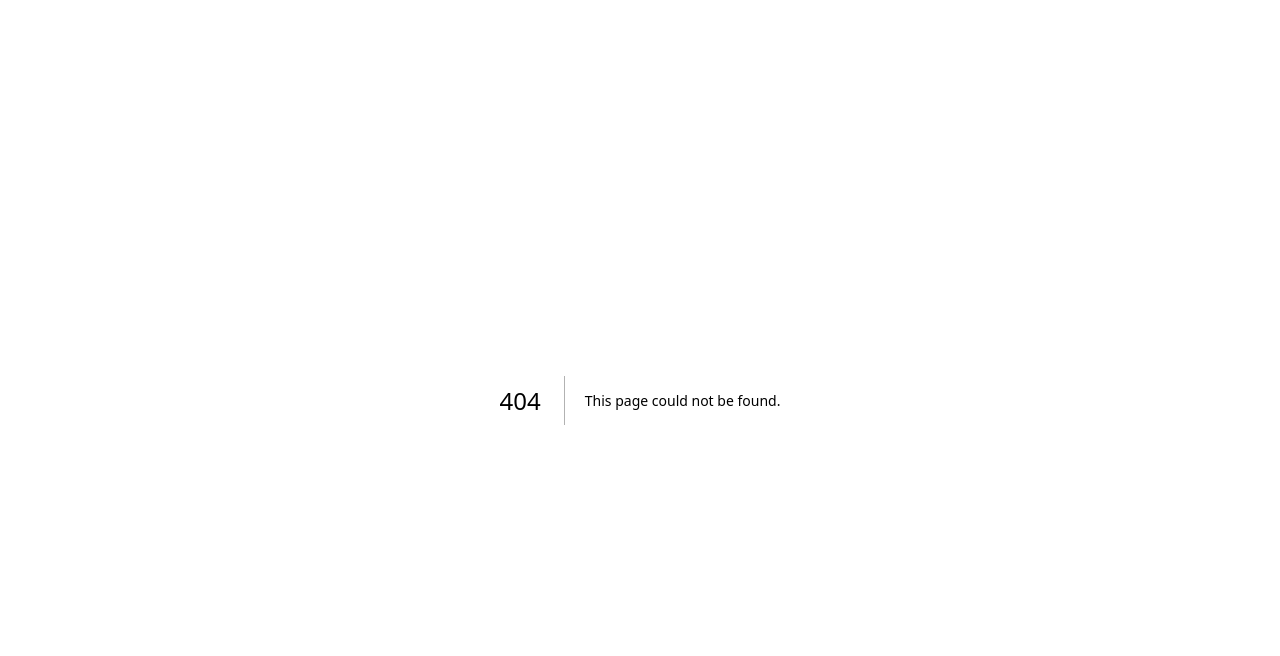
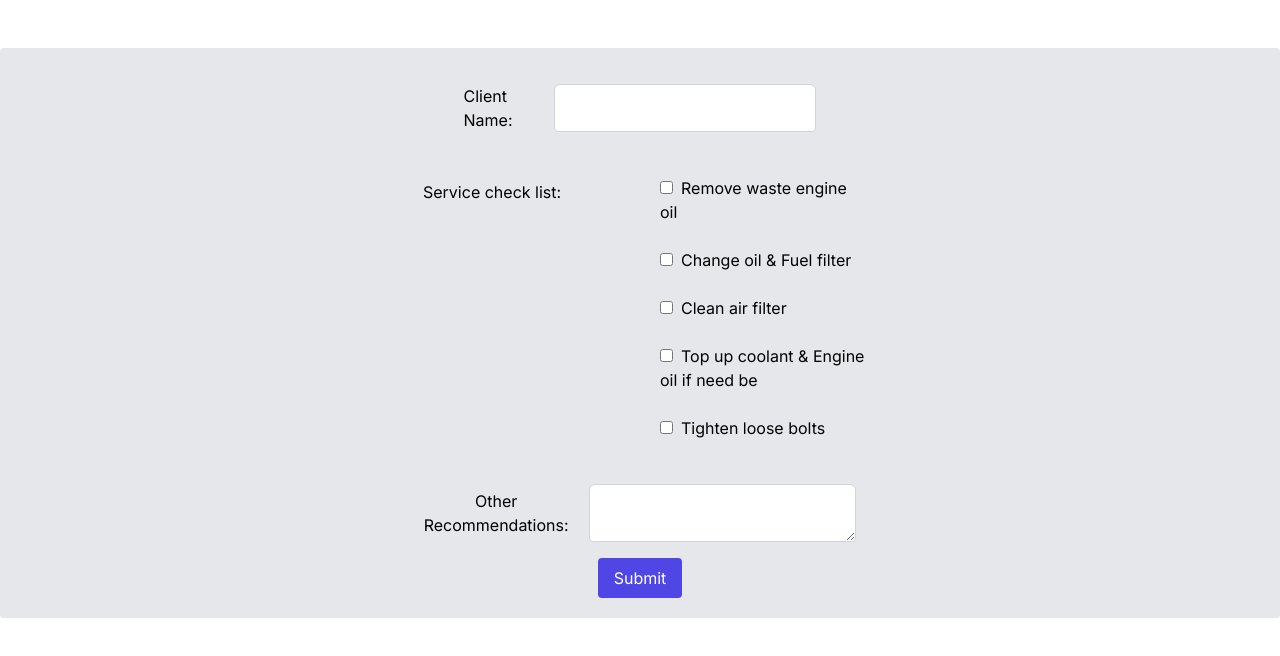
Before and after one commit to Gaston-Enterprise/gaston-web, a Next.js app: page /processes/service-client in a window 1280 px wide. Before the commit this address had no page. Shown: the top 656 px of the page. Built offline with nearby package versions, Linux system fonts and the light colour scheme.

Commit message:
Creation of dashboards

```diff
--- /dev/null
+++ b/src/app/(logged-in)/dashboard/client/page.tsx
@@ -0,0 +1,7 @@
+import React from 'react'
+
+export const page = () => {
+  return (
+    <div>page</div>
+  )
+}
--- /dev/null
+++ b/src/app/(logged-in)/dashboard/engineer/page.tsx
@@ -0,0 +1,40 @@
+"use client";
+
+import React from "react";
+import { useRouter } from "next/navigation";
+
+export default function page() {
+  const router = useRouter();
+
+  const handleButtonClick = async (route: string) => {
+    router.push(route);
+  };
+
+  return (
+    <div className="min-h-screen flex flex-col items-center justify-center bg-gray-50 py-12 px-4 sm:px-6 lg:px-8">
+      <div>Welcome Engineer! What do you want to do?</div>
+      <div className="flex mx-64 flex-col m-10 space-y-10 justify-center space-x-4">
+        <button
+          onClick={() => handleButtonClick("/processes/service-client")}
+          className="py-2 px-4 rounded focus:outline-none text-sm text-white bg-indigo-600 hover:bg-indigo-700"
+        >
+          Service a Client
+        </button>
+        <button
+          onClick={() => handleButtonClick("/processes/attend-emergency")}
+          className="py-2 px-4 bg-indigo-600 text-white rounded hover:bg-indigo-700 focus:outline-none "
+        >
+          Attend an Emergency
+        </button>
+        <button
+          onClick={() => handleButtonClick("/processes/service-client")}
+          className="py-2 px-4 bg-indigo-600 text-white rounded hover:bg-indigo-700 focus:outline-none"
+        >
+          Schedule a Service
+        </button>
+      </div>
+    </div>
+  );
+}
+
+// export default page
--- /dev/null
+++ b/src/app/processes/attend-emergency/page.tsx
@@ -0,0 +1,9 @@
+import React from 'react'
+
+const page = () => {
+  return (
+    <div>page</div>
+  )
+}
+
+export default page
--- /dev/null
+++ b/src/app/processes/schedule-service/page.tsx
@@ -0,0 +1,9 @@
+import React from 'react'
+
+const page = () => {
+  return (
+    <div>page</div>
+  )
+}
+
+export default page
--- /dev/null
+++ b/src/app/processes/service-client/page.tsx
@@ -0,0 +1,85 @@
+"use client";
+
+import React, { useState } from "react";
+
+const page = () => {
+  const [clientName, setClientName] = useState("");
+  const [todos, setTodos] = useState<string[]>([]);
+
+  const handleSubmit = async (e: React.FormEvent) => {
+    e.preventDefault();
+  };
+
+  const handleTodoChange = (e: React.FormEvent<HTMLInputElement>) => {
+    const { value, checked } = e.currentTarget;
+    if (checked) {
+      setTodos((prevTodos) => [...prevTodos, value]);
+    } else {
+      setTodos((prevTodos) => prevTodos.filter((todo) => todo !== value));
+    }
+  };
+
+  const handleClientName = (e: React.FormEvent<HTMLInputElement>) => {
+    setClientName((e.currentTarget as HTMLInputElement).value);
+  };
+
+  return (
+    <form
+      onSubmit={handleSubmit}
+      className=" flex flex-col items-center my-12 container mx-auto py-5 bg-gray-200 rounded"
+    >
+      <div className="flex my-4 gap-5">
+        <label htmlFor="clientName">Client Name:</label>
+        <input
+          className="appearance-none rounded relative block w-full px-3 py-2 border border-gray-300 placeholder-gray-500 text-gray-900 rounded-t-md focus:outline-none focus:ring-indigo-500 focus:border-indigo-500 focus:z-10 sm:text-sm"
+          type="text"
+          id="clientName"
+          value={clientName}
+          onChange={handleClientName}
+          required
+        />
+      </div>
+      <div className="grid my-4 grid-cols-2 gap-10 w-[450px]" >
+        <p className="py-4 px-2">Service check list:</p>
+        <div className="flex flex-col">
+          <label className="my-3">
+            <input type="checkbox" value="Task 1" onChange={handleTodoChange} />
+            <span className="ml-2" >Remove waste engine oil</span>
+          </label>
+          <label className="my-3">
+            <input type="checkbox" value="Task 2" onChange={handleTodoChange} />
+            <span className="ml-2" >Change oil & Fuel filter</span>
+
+          </label>
+          <label className="my-3">
+            <input type="checkbox" value="Task 3" onChange={handleTodoChange} />
+
+            <span className="ml-2" >Clean air filter</span>
+          </label>
+          <label className="my-3">
+            <input type="checkbox" value="Task 3" onChange={handleTodoChange} />
+
+            <span className="ml-2" >Top up coolant & Engine oil if need be</span>
+          </label>
+          <label className="my-3">
+            <input type="checkbox" value="Task 3" onChange={handleTodoChange} />
+
+            <span className="ml-2" >Tighten loose bolts</span>
+          </label>
+        </div>
+      </div>
+      <div className="my-4 flex gap-5 items-center">
+        <label htmlFor="otherStatements" className="text-center">Other Recommendations:</label>
+        <textarea
+          id="otherStatements"
+          className="appearance-none rounded relative block w-full px-3 py-2 border border-gray-300 placeholder-gray-500 text-gray-900 rounded-t-md focus:outline-none focus:ring-indigo-500 focus:border-indigo-500 focus:z-10 sm:text-sm"
+          // value={otherStatements}
+          // onChange={handleOtherStatementsChange}
+        />
+      </div>
+      <button className="py-2 px-4 bg-indigo-600 text-white rounded hover:bg-indigo-700 focus:outline-none " type="submit">Submit</button>
+    </form>
+  );
+};
+
+export default page;
```
